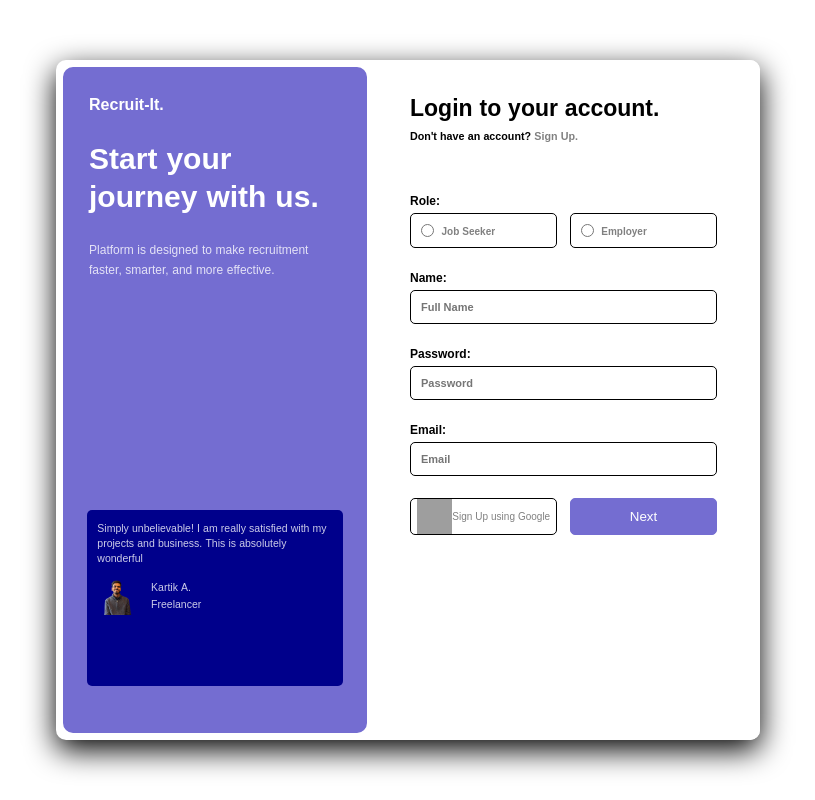
After one commit to HansiG3/RecruitIt, a PHP site: page /src/controllers/login.php in a window 1280 px wide. The commit adds this page. Shown: the whole page, without its empty margins (232-1047 px from the left). Run offline with PHP 8.4, Linux system fonts and the light colour scheme; grey boxes are pictures that could not be loaded.

Commit message:
muh me lelo maja aa gaya

```diff
--- /dev/null
+++ b/index.php
@@ -0,0 +1,3 @@
+<?php
+header("Location: src/controllers/login.php");
+?>
--- /dev/null
+++ b/public/css/first.css
@@ -0,0 +1,128 @@
+* {
+    margin: 0;
+    padding: 0;
+    box-sizing: border-box;
+}
+
+:root {
+    --white_color: white;
+    --blue_color: rgb(116, 109, 209);
+    --dark_blue_color: darkblue;
+    --black_color: black;
+    --gray_color: gray;
+    --red_color: red;
+}
+
+.apply_flex_evenly {
+    display: flex;
+    align-items: center;
+    justify-content: space-evenly;
+}
+
+.apply_flex_between {
+    display: flex;
+    align-items: center;
+    justify-content: space-between;
+}
+
+.main {
+    background-size: cover;
+    width: 100vw;
+    height: 100vh;
+    z-index: -1;
+}
+
+.container {
+    display: flex;
+    width: 55vw;
+    height: 85vh;
+    border-radius: 10px;
+    background-color: var(--white_color);
+    box-shadow: 0px 10px 30px var(--black_color);
+}
+
+.one {
+    width: 24vw;
+    margin-left: 1%;
+    margin-top: 1%;
+    margin-bottom: 1%;
+    background-color: var(--blue_color);
+    border: 2px solid var(--blue_color);
+    border-radius: 10px;
+    display: grid;
+    align-content: space-between;
+    justify-items: center;
+}
+
+.one h4 {
+    margin: 8%;
+    color: var(--white_color);
+}
+
+.text-content h1 {
+    color: var(--white_color);
+    margin: 8%;
+    font-size: 30px;
+}
+
+.one p {
+    color: var(--white_color);
+    font-size: 12px;
+    margin: 8%;
+    line-height: 20px;
+    opacity: 0.8;
+}
+
+.slideshow {
+    width: 20vw;
+    height: 22vh;
+    background-color: var(--dark_blue_color);
+    margin-bottom: 15%;
+    border-radius: 5px;
+}
+
+.slideshow .feedback {
+    margin: 4%;
+    line-height: 15px;
+    font-size: 10.5px;
+}
+
+.person {
+    margin: 4%;
+    display: flex;
+    align-items: center;
+}
+
+.profile {
+    width: 40px;
+    height: 40px;
+    border-radius: 5px;
+}
+
+.name_work {
+    margin-left: 5%;
+}
+
+.two {
+    width: 31vw;
+    border-radius: 10px;
+    background-color: var(--white_color);
+    display: grid;
+    align-content: center;
+    justify-content: center;
+}
+
+.heading {
+    height: 12vh;
+}
+
+.heading h1 {
+    color: var(--black_color);
+    font-size: 23px;
+    margin-bottom: -4%;
+}
+
+.form {
+    height: 65vh;
+    font-weight: bold;
+}
--- a/public/css/signup.css
+++ b/public/css/form.css
@@ -25,105 +25,8 @@
     justify-content: space-between;
 }
 
-.main {
-    background-size: cover;
-    width: 100vw;
-    height: 100vh;
-}
-
-.container {
-    display: flex;
-    width: 55vw;
-    height: 85vh;
-    border-radius: 10px;
-    background-color: var(--white_color);
-    box-shadow: 0px 10px 30px var(--black_color);
-}
-
-.one {
-    width: 24vw;
-    margin-left: 1%;
-    margin-top: 1%;
-    margin-bottom: 1%;
-    background-color: var(--blue_color);
-    border: 2px solid var(--blue_color);
-    border-radius: 10px;
-    display: grid;
-    align-content: space-between;
-    justify-items: center;
-}
-
-.one h4 {
-    margin: 8%;
-    color: var(--white_color);
-}
-
-.text-content h1 {
-    color: var(--white_color);
-    margin: 8%;
-    font-size: 30px;
-}
-
-.one p {
-    color: var(--white_color);
-    font-size: 12px;
-    margin: 8%;
-    line-height: 20px;
-    opacity: 0.8;
-}
-
-.slideshow {
-    width: 20vw;
-    height: 22vh;
-    background-color: var(--dark_blue_color);
-    margin-bottom: 15%;
-    border-radius: 5px;
-}
-
-.slideshow .feedback {
-    margin: 4%;
-    line-height: 15px;
-    font-size: 10.5px;
-}
-
-.person {
-    margin: 4%;
-    display: flex;
-    align-items: center;
-}
-
-.profile {
-    width: 40px;
-    height: 40px;
-    border-radius: 5px;
-}
-
-.name_work {
-    margin-left: 5%;
-}
-
-.two {
-    width: 31vw;
-    border-radius: 10px;
-    background-color: var(--white_color);
-    display: grid;
-    align-content: center;
-    justify-content: center;
-}
-
-.heading {
-    height: 12vh;
-}
-
-.heading h1 {
-    color: var(--black_color);
-    font-size: 23px;
-    margin-bottom: -4%;
-}
-
-.form {
-    height: 65vh;
-    font-weight: bold;
+form {
+    z-index: 1;
 }
 
 a {
--- /dev/null
+++ b/src/controllers/aboutus.php
@@ -0,0 +1,4 @@
+<?php
+include "../views/navigation.html";
+include "../views/aboutus.html";
+?>
--- /dev/null
+++ b/src/controllers/first.php
@@ -0,0 +1,55 @@
+<!doctype html>
+<html lang="en">
+    <head>
+        <meta charset="UTF-8" />
+        <meta name="viewport" content="width=device-width, initial-scale=1.0" />
+        <meta name="description" content="This is the signup page" />
+        <title>Recruit-It.</title>
+        <link rel="stylesheet" href="../../public/css/form.css" />
+        <link rel="stylesheet" href="../../public/css/first.css" />
+        <link rel="stylesheet" href="../../public/css/font.css" />
+        <script src="../../public/js/validate.js"></script>
+    </head>
+    <body>
+        <div class="main noto-sans-warang-citi-regular apply_flex_evenly">
+            <div class="container">
+                <div class="one">
+                    <div class="text-content">
+                        <h4>Recruit-It.</h4>
+                        <h1>Start your journey with us.</h1>
+                        <p>
+                            Platform is designed to make recruitment faster,
+                            smarter, and more effective.
+                        </p>
+                    </div>
+
+                    <div class="slideshow">
+                        <p class="feedback">
+                            Simply unbelievable! I am really satisfied with my
+                            projects and business. This is absolutely wonderful
+                        </p>
+                        <div class="person">
+                            <img
+                                src="../../public/images/kartik.png"
+                                alt="profile"
+                                class="profile"
+                            />
+                            <div class="name_work">
+                                <p class="feedback">Kartik A.</p>
+                                <p class="feedback">Freelancer</p>
+                            </div>
+                        </div>
+                    </div>
+                </div>
+
+                <div class="two">
+                        <?php
+                        if(isset($formFile)) {
+                            include $formFile;
+                        }
+                        ?>
+                </div>
+            </div>
+        </div>
+    </body>
+</html>
--- /dev/null
+++ b/src/controllers/login.php
@@ -0,0 +1,4 @@
+<?php
+$formFile = "../views/login.html";
+include "first.php";
+?>
--- /dev/null
+++ b/src/controllers/signup.php
@@ -0,0 +1,4 @@
+<?php
+$formFile = "../views/signup.html";
+include "first.php";
+?>
--- a/src/views/aboutus.php
+++ /dev/null
@@ -1,4 +0,0 @@
-<?php
-include "navigation.html";
-include "aboutus.html";
-?>
--- a/src/views/login.html
+++ b/src/views/login.html
@@ -1,15 +1,85 @@
-<!doctype html>
-<html lang="en">
-    <head>
-        <meta charset="UTF-8" />
-        <meta name="viewport" content="width=device-width, initial-scale=1.0" />
-        <meta name="description" content="This is the login page" />
-        <title>Recruit-It.</title>
-        <script src="../../public/js/script.js"></script>
-        <link rel="stylesheet" href="../../public/css/login.css" />
-        <link rel="stylesheet" href="../../public/css/font.css" />
-    </head>
-    <body>
-        <p>This is the login page</p>
-    </body>
-</html>
+<div class="heading">
+    <h1>Login to your account.</h1>
+    <br />
+    <h6>Don't have an account?<a href="../controllers/signup.php">&nbsp;Sign Up.</a></h6>
+</div>
+<div class="form">
+    <form
+        action="../includes/signup.inc.php"
+        method="post"
+        onsubmit="return(validateSignup())"
+    >
+        <label for="role">Role:</label>
+        <div class="forRole">
+            <label class="option">
+                <input
+                    type="radio"
+                    name="role"
+                    id="job_seeker"
+                    value="job_seeker"
+                />
+                <span>Job Seeker</span>
+            </label>
+            <label class="option">
+                <input
+                    type="radio"
+                    name="role"
+                    id="employer"
+                    value="employer"
+                />
+                <span>Employer</span>
+            </label>
+        </div>
+        <p class="error" id="forrole"></p>
+
+        <div class="forName">
+            <label for="username">Name:</label><br />
+            <input
+                type="text"
+                name="username"
+                id="username"
+                placeholder="Full Name"
+                class="inputs"
+            />
+            <p class="error" id="forname"></p>
+        </div>
+
+        <div class="forPassword">
+            <label for="password">Password:</label><br />
+            <input
+                type="password"
+                name="password"
+                id="password"
+                placeholder="Password"
+                class="inputs"
+            />
+            <p class="error" id="forpassword"></p>
+        </div>
+
+        <div class="forEmail">
+            <label for="email">Email:</label><br />
+            <input
+                type="email"
+                name="email"
+                id="email"
+                placeholder="Email"
+                class="inputs"
+            />
+            <p class="error" id="foremail"></p>
+        </div>
+
+        <div class="forRole">
+            <div class="forGoogle goo_sub">
+                <img
+                    src="../../public/images/google_logo.png"
+                    alt="google_logo"
+                    class="google_logo"
+                />
+                <span>Sign Up using Google</span>
+            </div>
+            <div class="forSubmit goo_sub">
+                <input type="submit" value="Next" class="submit" />
+            </div>
+        </div>
+    </form>
+</div>
--- a/src/views/navigation.html
+++ b/src/views/navigation.html
@@ -41,7 +41,7 @@
             </div>
 
             <div class="apply_flex_evenly">
-                <a href="aboutus.php" class="apply_flex_evenly">
+                <a href="../controllers/aboutus.php" class="apply_flex_evenly">
                     <img
                         src="../../public/images/community.svg"
                         alt="aboutus"
```
Also changed, not shown: index.html (deleted, +0 -10 lines), public/css/box.css (added, +42 -0 lines), src/views/box.html (added, +31 -0 lines), src/views/signup.html (+2 -60 lines), public/images/bookmark.svg (added), public/js/validate.js (renamed from public/js/script.js), src/views/extra.html (added).
